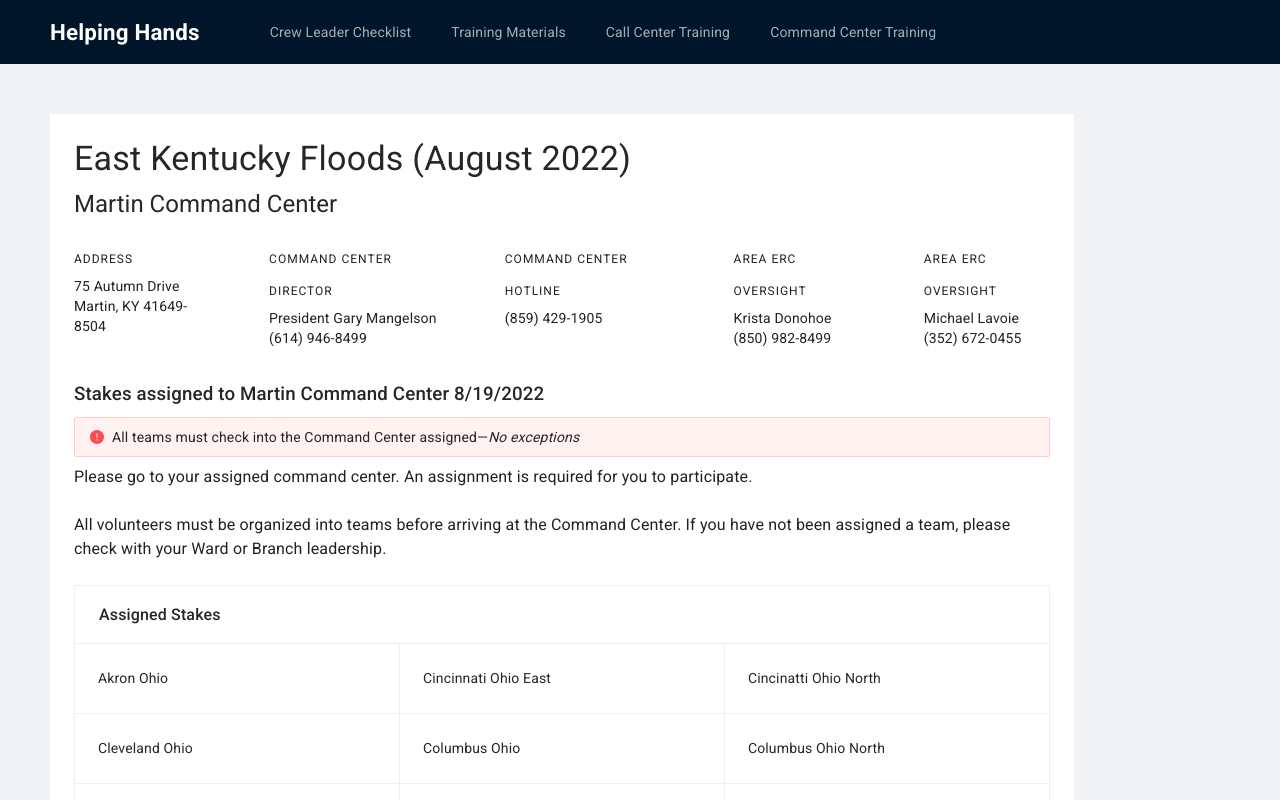
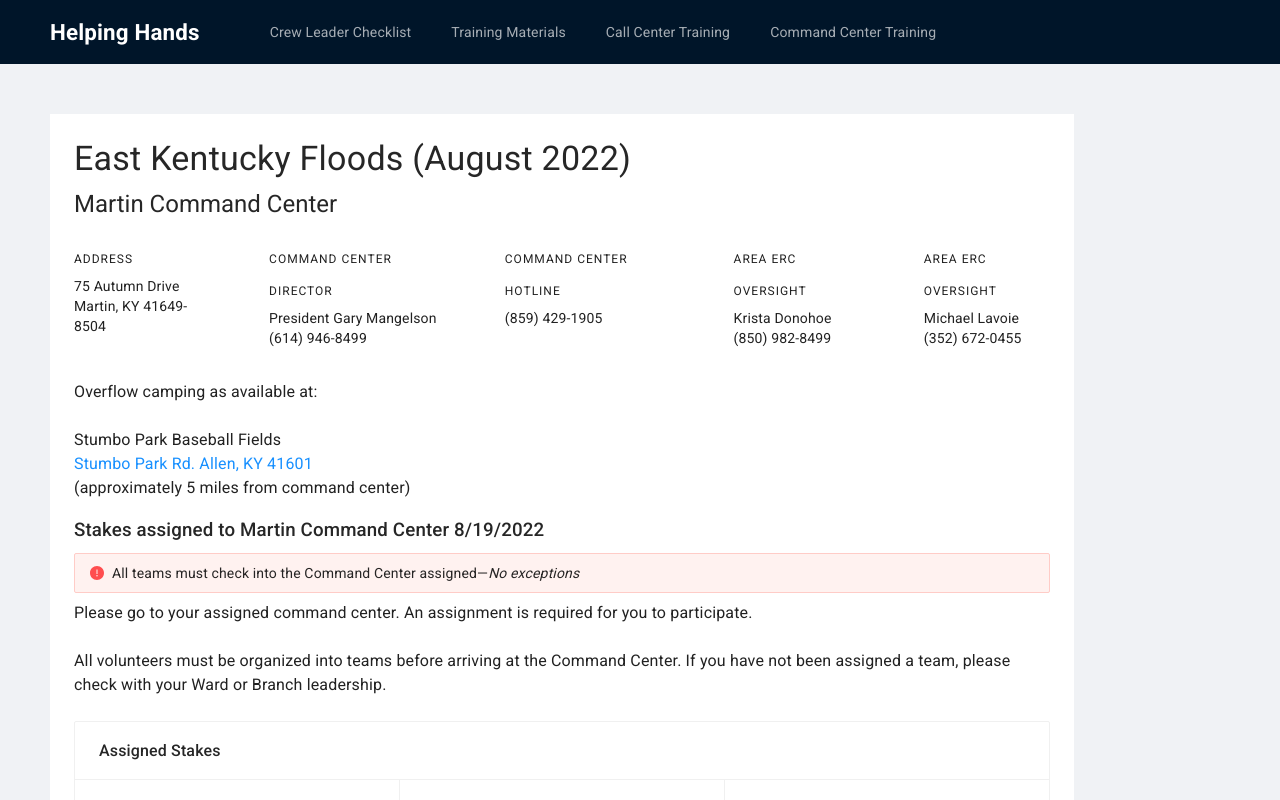
Before and after one commit to jaremieww/nase-disaster-relief, a React (Create React App) app: page /ky/martin in a window 1280 px wide. Shown: the top 800 px of the page. Built offline with nearby package versions, Linux system fonts and the light colour scheme.

Commit message:
overflow camping for Martin

```diff
--- a/src/components/east-ky-floods/MartinCC.tsx
+++ b/src/components/east-ky-floods/MartinCC.tsx
@@ -1,5 +1,6 @@
 import { Typography } from '@mui/material'
 import React from 'react'
+import PopoutLink from '../PopoutLink'
 import Assignments from './Assignments'
 import Contacts from './Contacts'
 import CrewLeaderChecklist from './CrewLeaderChecklist'
@@ -61,6 +62,14 @@ export default function MartinCC() {
     <Typography variant="h5" component="h2" sx={{ mb: 3 }}>Martin Command Center</Typography>
 
     <Contacts contacts={contacts} />
+    <p>
+      Overflow camping as available at:<br/>
+      <br/>
+      Stumbo Park Baseball Fields<br/>
+      <PopoutLink href="https://www.google.com/maps/place/Stumbo+Park/@37.6044099,-82.7293313,17z/data=!3m1!4b1!4m5!3m4!1s0x88450ff36c402d15:0x67947c3262568d36!8m2!3d37.6044057!4d-82.7271426">Stumbo Park Rd. Allen, KY 41601</PopoutLink><br/>
+      (approximately 5 miles from command center)
+    </p>
+
     <Assignments assignedStakes={assignedStakes} commandCenterName="Martin" />
     <CrewLeaderChecklist registrationLink='https://forms.gle/87JvxQTjchrYWrSn8' location='Martin, KY' />
     <ItemsOfConsideration />
```
